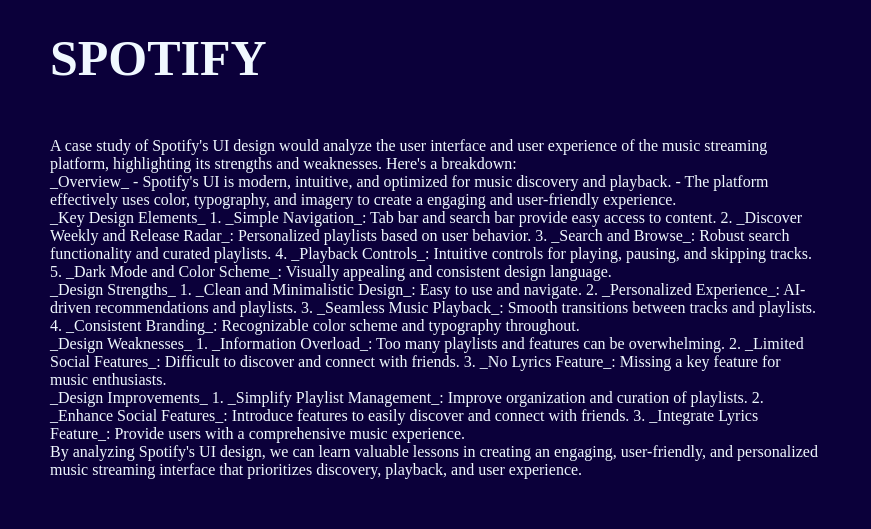
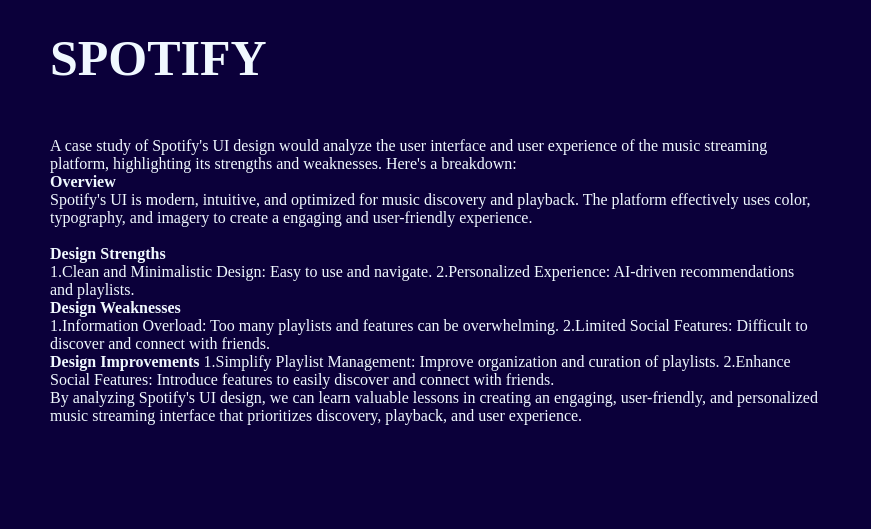
Before and after one commit to Diksha0908/UI-Design-Study, a plain HTML site: page spotify.html in a window 1280 px wide. Shown: the part 103-632 px from the top of the page, 0-871 px from the left. Drawn offline with Linux system fonts and the light colour scheme.

Commit message:
Update spotify.html

```diff
--- a/spotify.html
+++ b/spotify.html
@@ -22,32 +22,26 @@
     <h1>SPOTIFY</h1>
     <p> A case study of Spotify's UI design would analyze the user interface and user experience of the music streaming platform, highlighting its strengths and weaknesses. Here's a breakdown:
         <br>
-        _Overview_
-        - Spotify's UI is modern, intuitive, and optimized for music discovery and playback.
-        - The platform effectively uses color, typography, and imagery to create a engaging and user-friendly experience.
+        <b>Overview</b>
         <br>
-        _Key Design Elements_
-        1. _Simple Navigation_: Tab bar and search bar provide easy access to content.
-        2. _Discover Weekly and Release Radar_: Personalized playlists based on user behavior.
-        3. _Search and Browse_: Robust search functionality and curated playlists.
-        4. _Playback Controls_: Intuitive controls for playing, pausing, and skipping tracks.
-        5. _Dark Mode and Color Scheme_: Visually appealing and consistent design language.
+        Spotify's UI is modern, intuitive, and optimized for music discovery and playback.
+        The platform effectively uses color, typography, and imagery to create a engaging and user-friendly experience.
         <br>
-        _Design Strengths_
-        1. _Clean and Minimalistic Design_: Easy to use and navigate.
-        2. _Personalized Experience_: AI-driven recommendations and playlists.
-        3. _Seamless Music Playback_: Smooth transitions between tracks and playlists.
-        4. _Consistent Branding_: Recognizable color scheme and typography throughout.
         <br>
-        _Design Weaknesses_
-        1. _Information Overload_: Too many playlists and features can be overwhelming.
-        2. _Limited Social Features_: Difficult to discover and connect with friends.
-        3. _No Lyrics Feature_: Missing a key feature for music enthusiasts.
+        <b>Design Strengths</b>
         <br>
-        _Design Improvements_
-        1. _Simplify Playlist Management_: Improve organization and curation of playlists.
-        2. _Enhance Social Features_: Introduce features to easily discover and connect with friends.
-        3. _Integrate Lyrics Feature_: Provide users with a comprehensive music experience.
+        1.Clean and Minimalistic Design: Easy to use and navigate.
+        2.Personalized Experience: AI-driven recommendations and playlists.
+        <br>
+        <b>Design Weaknesses</b>
+        <br>
+        1.Information Overload: Too many playlists and features can be overwhelming.
+        2.Limited Social Features: Difficult to discover and connect with friends.
+        <br>
+        <b>Design Improvements</b>
+        1.Simplify Playlist Management: Improve organization and curation of playlists.
+        2.Enhance Social Features: Introduce features to easily discover and connect with friends.
+
         <br>
         By analyzing Spotify's UI design, we can learn valuable lessons in creating an engaging, user-friendly, and personalized music streaming interface that prioritizes discovery, playback, and user experience.</p>
 </body>
```
